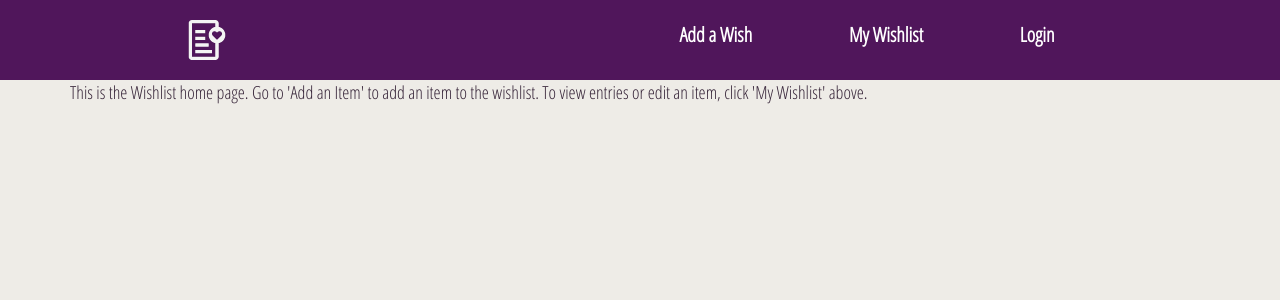
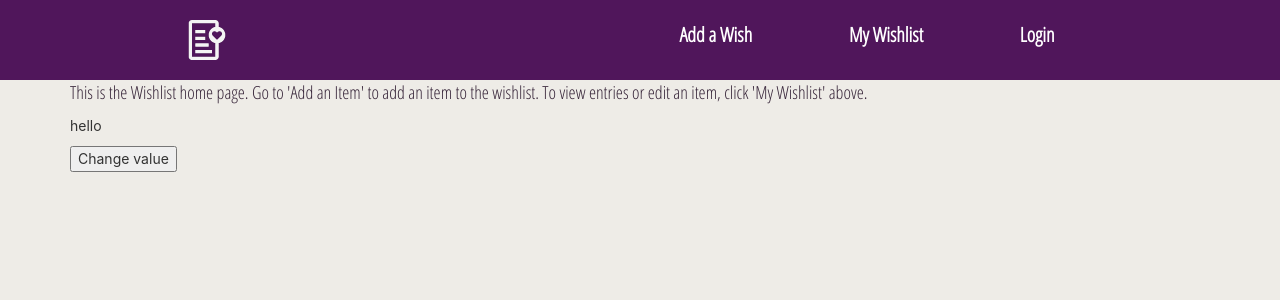
Before and after one commit to Nate-Gage/MERN-Demo, a React (Create React App) app: page / in a window 1280 px wide. Shown: the top 300 px of the page. Built offline with nearby package versions, Linux system fonts and the light colour scheme.

Commit message:
Added UserContext hook to App.js and Home.js

```diff
--- a/src/App.js
+++ b/src/App.js
@@ -1,6 +1,7 @@
-import React from 'react';
+import React, { useState } from 'react';
 import './App.css';
 import { BrowserRouter as Router, Switch, Route } from 'react-router-dom';
+import UserContext from './components/UserContext';
 import Nav from './components/Nav';
 import Home from './components/Home';
 import AddItem from './components/AddItem';
@@ -10,11 +11,14 @@ import Login from './components/Login';
 import AddUser from './components/AddUser';
 
 function App() {
+  const [user, setUser] = useState('hello');
+
   return (
     <Router>
       <div>
         <Nav />
         <Switch>
+          <UserContext.Provider value={{user, setUser}}>
             <Route path="/" exact component={Home} />
             <Route path="/add" component={AddItem} />
             <Route path="/wishlist" exact component={Wishlist} />
@@ -22,6 +26,7 @@ function App() {
             <Route path="/edit/:id" component={Edit} />
             <Route path="/login" exact component={Login} />
             <Route path="/login/create" component={AddUser} />
+          </UserContext.Provider>
         </Switch>
       </div>
     </Router>
--- a/src/components/Home.js
+++ b/src/components/Home.js
@@ -1,9 +1,13 @@
-import React from 'react'
+import React, { useContext } from 'react';
+import UserContext from './UserContext';
 
 function Home() {
+    const {user, setUser} = useContext(UserContext);
     return (
         <div className="container">
             <p className="header">This is the Wishlist home page. Go to 'Add an Item' to add an item to the wishlist. To view entries or edit an item, click 'My Wishlist' above.</p>
+            <p>{user}</p>
+            <button onClick={() => setUser('Hi there')}>Change value</button>
         </div>
     )
 }
--- a/src/components/Login.js
+++ b/src/components/Login.js
@@ -1,4 +1,4 @@
-import React from 'react';
+import React, { useContext } from 'react';
 import axios from 'axios';
 import { Link } from 'react-router-dom';
 
@@ -63,7 +63,6 @@ class Login extends React.Component {
                     <div className="form-group">
                         <label className="header">Password</label>
                         <input type="password" className="form-control" value={this.state.password} onChange={this.onChangePassword} />
-                        {this.state.passwordAlert && <p className="formAlert">*Passwords must be 6 characters or more. Cannot contain the word 'password'.</p>}
                     </div>
                     <button className="btn btn-primary">Log In</button>
                     <h3 className="createUserLink">Don't have an account? <br /><span><Link to='login/create'>Create one here.</Link></span></h3>
--- /dev/null
+++ b/src/components/UserContext.js
@@ -0,0 +1,5 @@
+import React, { createContext } from 'react';
+
+const UserContext = createContext(null);
+
+export default UserContext;
```
Lines whose indentation alone changed are shown as unchanged.
